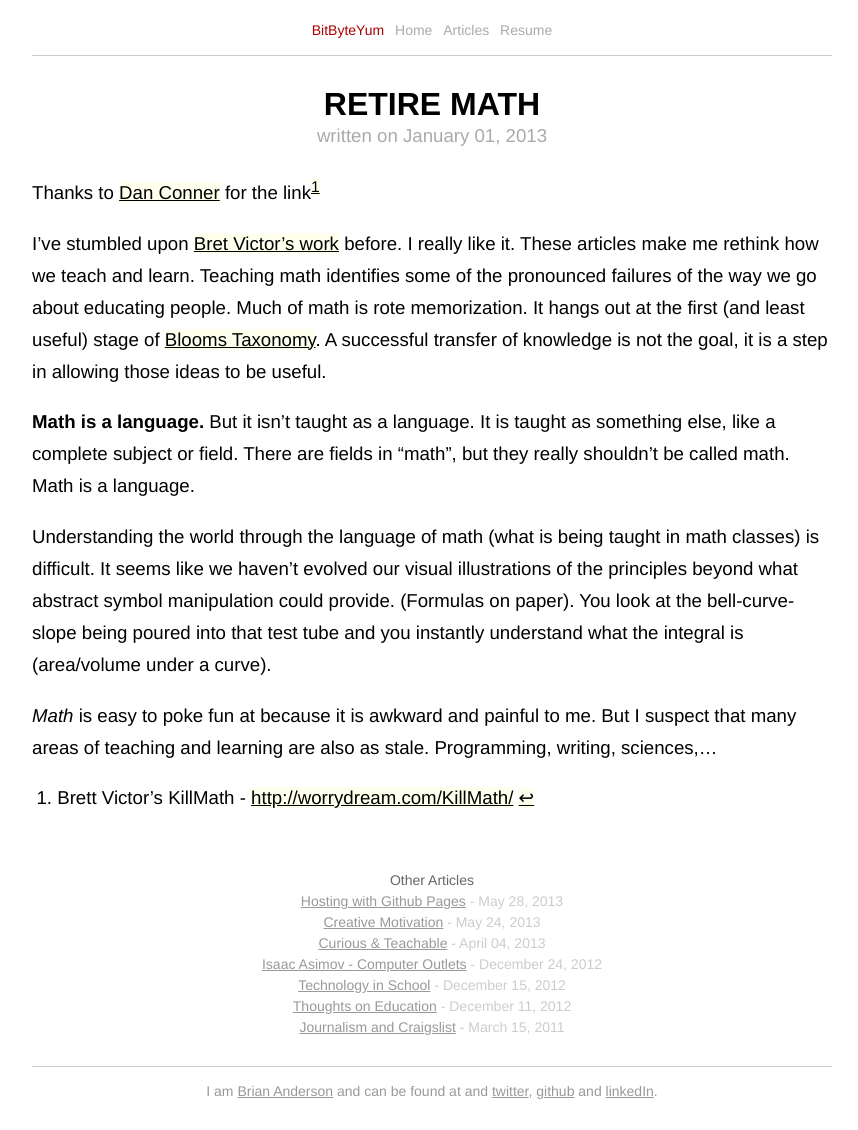
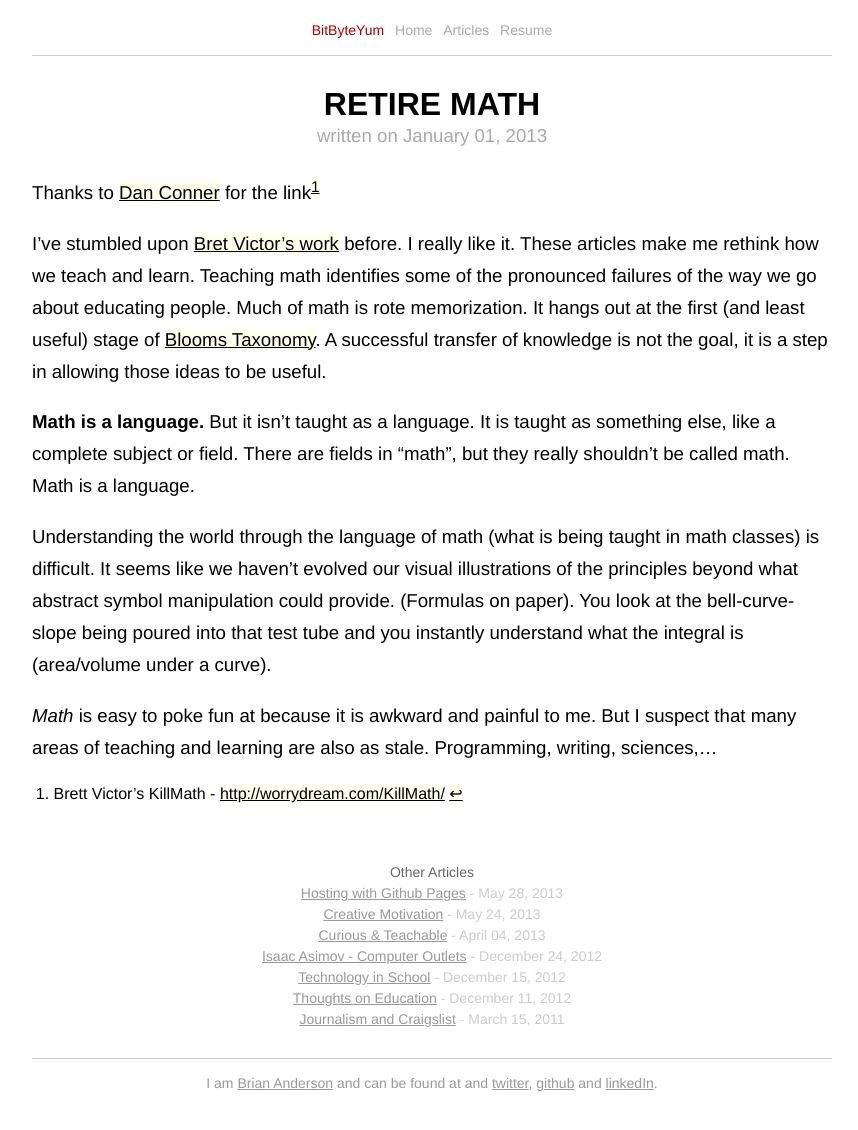
Before and after one commit to banderson623/banderson623.github.com, a Jekyll site: the page built from _posts/2013-01-01-math.md, in a window 1280 px wide. Shown: the whole page, without its empty margins (208-1066 px from the left). Built offline with Jekyll 4.4.1, drawn with Linux system fonts in a browser that asks for light colours.

Commit message:
fixed footnote styling

```diff
--- a/css/main.css
+++ b/css/main.css
@@ -291,6 +291,19 @@
 }
 
 
+#post .footnotes p {
+    margin-bottom:0;
+}
+
+#post .footnotes ol li p a {
+    background-color:#ffffed;
+}
+
+#post .footnotes ol li a {
+    background-color:transparent;
+}
+
+
 
 .other_posts {
     margin:0;
@@ -386,4 +399,11 @@
     #post ul li {
         padding-left:0.25em;
     }
+
+    #post .footnotes {
+        font-size:12pt;
+        line-height:18pt;
+    }
+
+
 }
```
